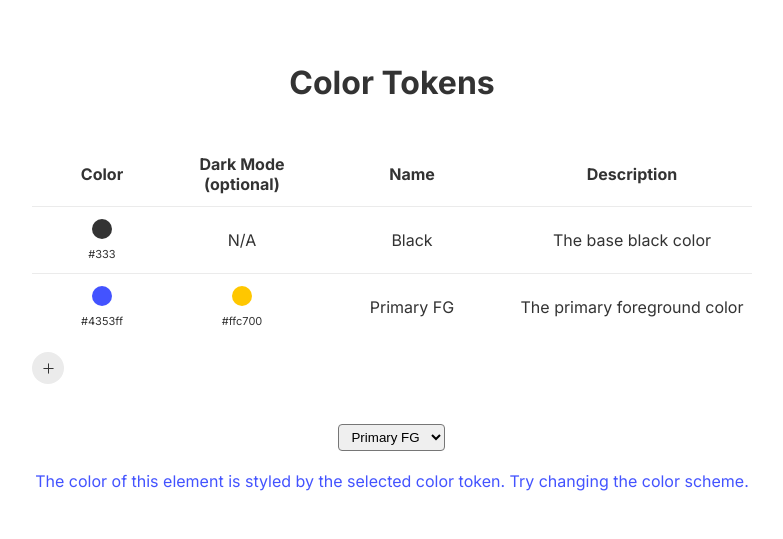
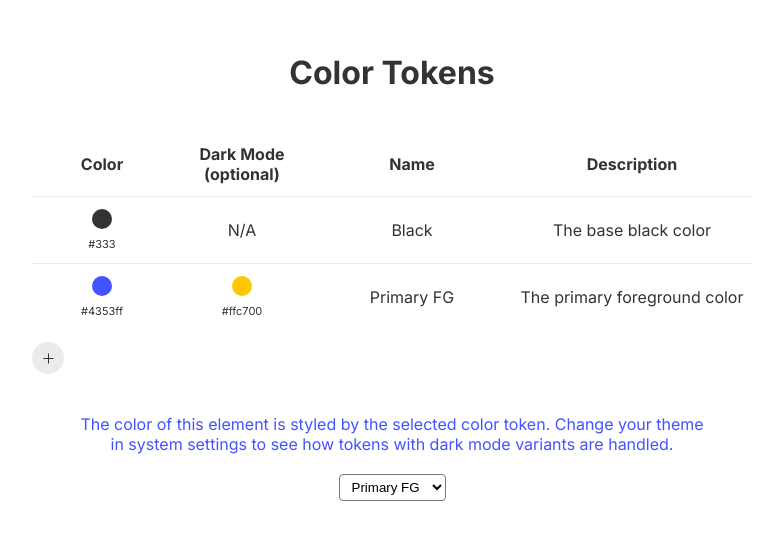
Before and after one commit to jordanwilliams/color-tokens, a Next.js app: page / in a window 1280 px wide. Shown: the part 143-682 px from the top of the page, without its empty margins (248-1031 px from the left). Built offline with nearby package versions, Linux system fonts and the light colour scheme.

Commit message:
Some light cleanup

```diff
--- a/components/ColorToken.module.css
+++ b/components/ColorToken.module.css
@@ -1,7 +1,3 @@
-.colorToken + .colorToken {
-  border-top: 1px solid var(--colors-light-gray);
-}
-
 .color {
   display: flex;
   flex-direction: column;
--- a/pages/index.tsx
+++ b/pages/index.tsx
@@ -166,6 +166,15 @@ export default function Home() {
         </div>
 
         <div className={styles.styledElement}>
+          <p
+            style={{
+              color: `var(--${getCssVariableNameFromToken(selectedToken)})`,
+            }}
+          >
+            The color of this element is styled by the selected color token.
+            Change your theme in system settings to see how tokens with dark
+            mode variants are handled.
+          </p>
           <select
             className={styles.select}
             value={selectedTokenId}
@@ -177,14 +186,6 @@ export default function Home() {
               </option>
             ))}
           </select>
-          <p
-            style={{
-              color: `var(--${getCssVariableNameFromToken(selectedToken)})`,
-            }}
-          >
-            The color of this element is styled by the selected color token. Try
-            changing the color scheme.
-          </p>
         </div>
       </main>
     </>
--- a/styles/Home.module.css
+++ b/styles/Home.module.css
@@ -29,13 +29,16 @@
 
 .styledElement {
   display: flex;
+  flex-direction: column;
   align-items: center;
   justify-content: center;
-  flex-direction: column;
   gap: 20px;
+  max-width: 640px;
+  text-align: center;
 }
 
 .select {
   padding: 4px 8px;
   border-radius: 4px;
+  background: transparent;
 }
--- a/styles/globals.css
+++ b/styles/globals.css
@@ -18,9 +18,3 @@ a {
   color: inherit;
   text-decoration: none;
 }
-
-@media (prefers-color-scheme: dark) {
-  /* html {
-    color-scheme: dark;
-  } */
-}
```
